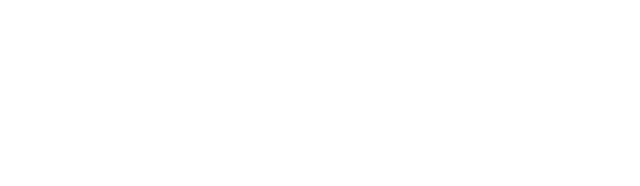
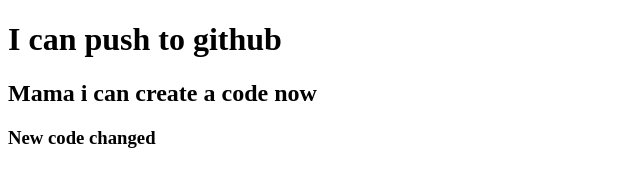
Before and after one commit to obaiduli/my-second-repo, a plain HTML site: page index.html in a window 1280 px wide. Shown: the whole page, without its empty margins (0-640 px from the left). Drawn offline with Linux system fonts and the light colour scheme.

Commit message:
addeded header

```diff
--- a/index.html
+++ b/index.html
@@ -7,6 +7,9 @@
     <title>My second github repo</title>
 </head>
 <body>
+    <h1>I can push to github</h1>
+    <h2>Mama i can create a code now</h2>
+    <h3>New code changed</h3>
 
 </body>
 </html>
```
